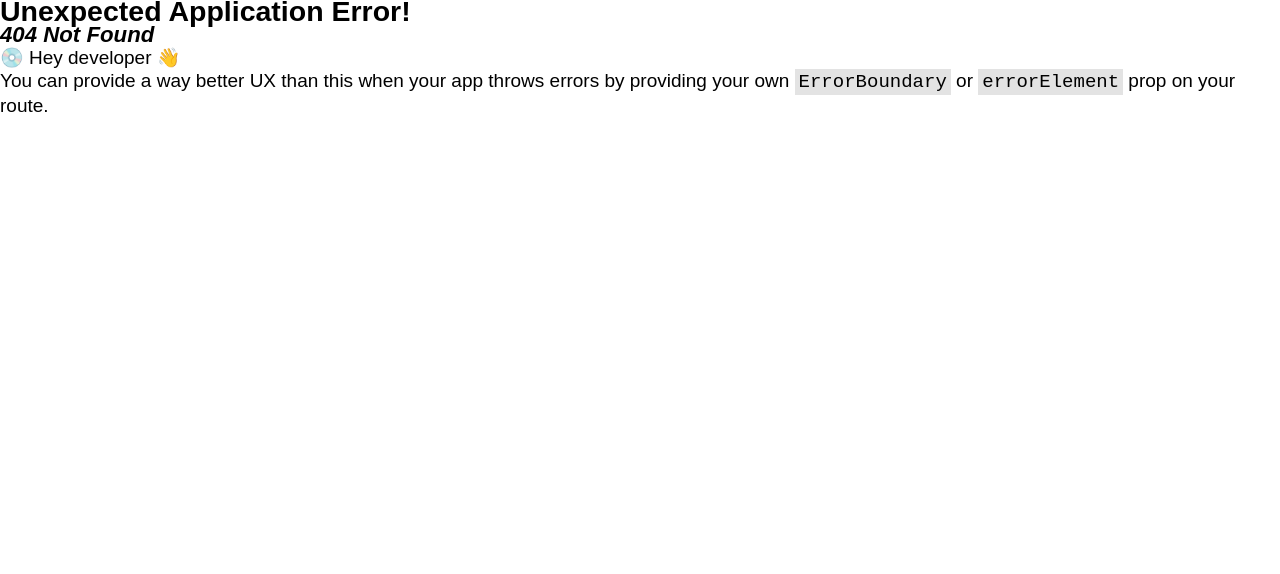
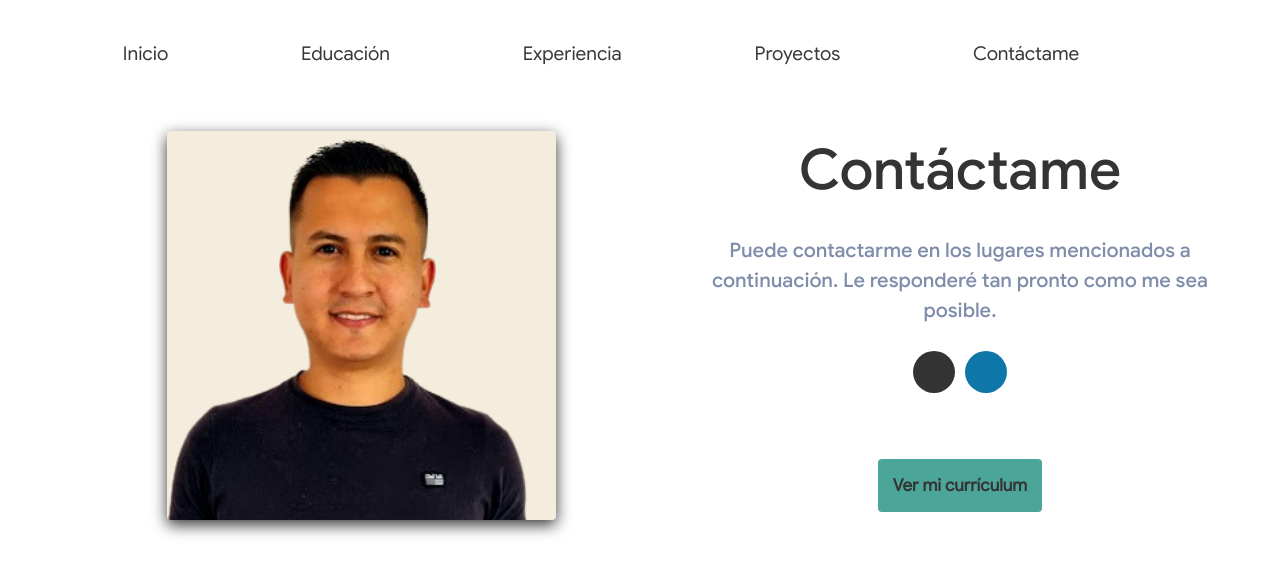
Before and after one commit to serodas/my-portfolio-react-typescript, a React (Vite) app: page /contact in a window 1280 px wide. Before the commit this address had no page. Shown: the top 574 px of the page. Built offline with nearby package versions, Linux system fonts and the light colour scheme; a web font is replaced by a local one.

Commit message:
Add contact me page

```diff
--- a/src/Router.tsx
+++ b/src/Router.tsx
@@ -1,5 +1,6 @@
 import { createBrowserRouter, RouterProvider } from "react-router-dom";
 
+import { Contact } from "./sections/contact/Contact";
 import { EducationFactory } from "./sections/education/EducationFactory";
 import { Experience } from "./sections/experience/Experience";
 import { Home } from "./sections/home/Home";
@@ -27,6 +28,10 @@ const router = createBrowserRouter([
 				path: "/projects",
 				element: ProjectFactory.create(),
 			},
+			{
+				path: "/contact",
+				element: <Contact />,
+			},
 		],
 	},
 ]);
--- /dev/null
+++ b/src/sections/contact/Contact.module.scss
@@ -0,0 +1,150 @@
+.section {
+  display: inline-flex;
+  flex-wrap: wrap;
+  grid-area: section;
+}
+
+.icon__container {
+  width: 50%;
+  display: flex;
+  justify-content: center;
+}
+
+.icon__container figure {
+  display: flex;
+  flex-direction: column;
+  width: 100%;
+  justify-content: center;
+  align-items: center;
+}
+
+.icon__container figure figcaption a {
+  text-decoration: none;
+  font-size: 12px;
+  color: #8b97b2;
+  font-family: "Google Sans Regular";
+}
+
+.icon__container svg,
+.icon__container img {
+  width: 70%;
+  margin-top: 30px;
+}
+
+.contact_heading__container {
+  margin-left: 13%;
+  margin-bottom: 8%;
+  margin-top: 4%;
+}
+
+.contact_heading__container img {
+  max-width: 100%;
+  height: auto;
+  box-shadow: 0 5px 15px #353535;
+  border-radius: 4px;
+  background-color: #f4eddd;
+}
+
+.contact_text__container {
+  display: flex;
+  flex-direction: column;
+  justify-content: center;
+  padding: 0 60px;
+  width: 50%;
+}
+
+.contact_text__title {
+  font-size: 56px;
+  font-weight: 400;
+  line-height: 1.1;
+  font-family: "Google Sans Medium";
+  text-align: center;
+  align-self: center;
+  justify-self: center;
+  color: #343434;
+  margin-top: 35px;
+  margin-bottom: 35px;
+}
+
+.contact_text__subtitle {
+  font-size: 20px;
+  line-height: 30px;
+  font-family: "Google Sans Medium";
+  color: #7f8daa;
+  text-align: center;
+  align-self: center;
+  margin-bottom: 25px;
+}
+
+.social_media__container__contact {
+  display: inline-flex;
+  flex-wrap: wrap;
+  justify-content: center;
+  font-size: 2rem;
+  width: 100%;
+}
+
+.social_media__container__contact a {
+  font-size: 2rem;
+  text-decoration: none;
+}
+
+.github_button__container {
+  display: flex;
+  justify-content: center;
+  width: 100%;
+  margin: 30px 0 30px 0;
+}
+
+.button__primary {
+  background-color: #4BA598;
+  text-decoration: none;
+  color: #343434;;
+  padding: 15px;
+  margin-top: 25px;
+  border-radius: 4px;
+  border-width: 0;
+  font-weight: 700;
+  font-family: "Google Sans Regular";
+  font-size: 17px;
+}
+
+.button__primary:hover {
+  box-shadow: #4BA598 0px 5px 15px;
+}
+
+.icon_button i {
+  color: white;
+  border-radius: 2.6rem;
+  cursor: pointer;
+  display: inline-block;
+  font-size: 1.3rem;
+  height: 2.6rem;
+  line-height: 2.6rem;
+  margin: 0 5px;
+  position: relative;
+  text-align: center;
+  user-select: none;
+  width: 2.6rem;
+  margin-bottom: 10px;
+}
+
+.linkedin i {
+  background-color: #0e76a8;
+  transition: all 0.2s ease-in-out;
+}
+
+.linkedin i:hover {
+  color: rgba(255, 255, 255, 1);
+  box-shadow: 0 5px 15px #0e76a8;
+}
+
+.github i {
+  background-color: #333;
+  transition: all 0.2s ease-in-out;
+}
+
+.github i:hover {
+  color: rgba(255, 255, 255, 1);
+  box-shadow: 0 5px 15px #333;
+}
--- /dev/null
+++ b/src/sections/contact/Contact.tsx
@@ -0,0 +1,51 @@
+import styles from "./Contact.module.scss";
+import Me from "./me.png";
+
+export const Contact = () => {
+	return (
+		<section className={styles.section}>
+			<div className={styles.icon__container}>
+				<figure className={styles.contact_heading__container}>
+					<img src={Me} alt="me" />
+				</figure>
+			</div>
+
+			<article className={styles.contact_text__container}>
+				<h1 className={styles.contact_text__title}>Contáctame</h1>
+				<p className={styles.contact_text__subtitle}>
+					Puede contactarme en los lugares mencionados a continuación. Le responderé tan pronto como
+					me sea posible.
+				</p>
+				<div className={styles.social_media__container__contact}>
+					<a
+						href="https://github.com/serodas"
+						className={`${styles.icon_button} ${styles.github}`}
+						target="_blank"
+						rel="noreferrer"
+					>
+						<i className="fa-brands fa-github"></i>
+					</a>
+					<a
+						href="https://linkedin.com/in/serodas"
+						className={`${styles.icon_button} ${styles.linkedin}`}
+						target="_blank"
+						rel="noreferrer"
+					>
+						<i className="fa-brands fa-linkedin-in"></i>
+					</a>
+				</div>
+
+				<div className={styles.github_button__container}>
+					<a
+						href="https://github.com/serodas"
+						className={styles.button__primary}
+						target="_blank"
+						rel="noopener noreferrer"
+					>
+						Ver mi currículum
+					</a>
+				</div>
+			</article>
+		</section>
+	);
+};
--- a/src/sections/layout/header/Header.tsx
+++ b/src/sections/layout/header/Header.tsx
@@ -29,9 +29,9 @@ export const Header = () => {
 							</NavLink>
 						</li>
 						<li className="nav">
-							<a href="#" className={styles.contact}>
-								Contacto y CV
-							</a>
+							<NavLink to="/contact" className={styles.contact}>
+								Contáctame
+							</NavLink>
 						</li>
 						<li>
 							<button className={styles.menu__btn}>
```
Also changed, not shown: src/sections/contact/me.png (added).
